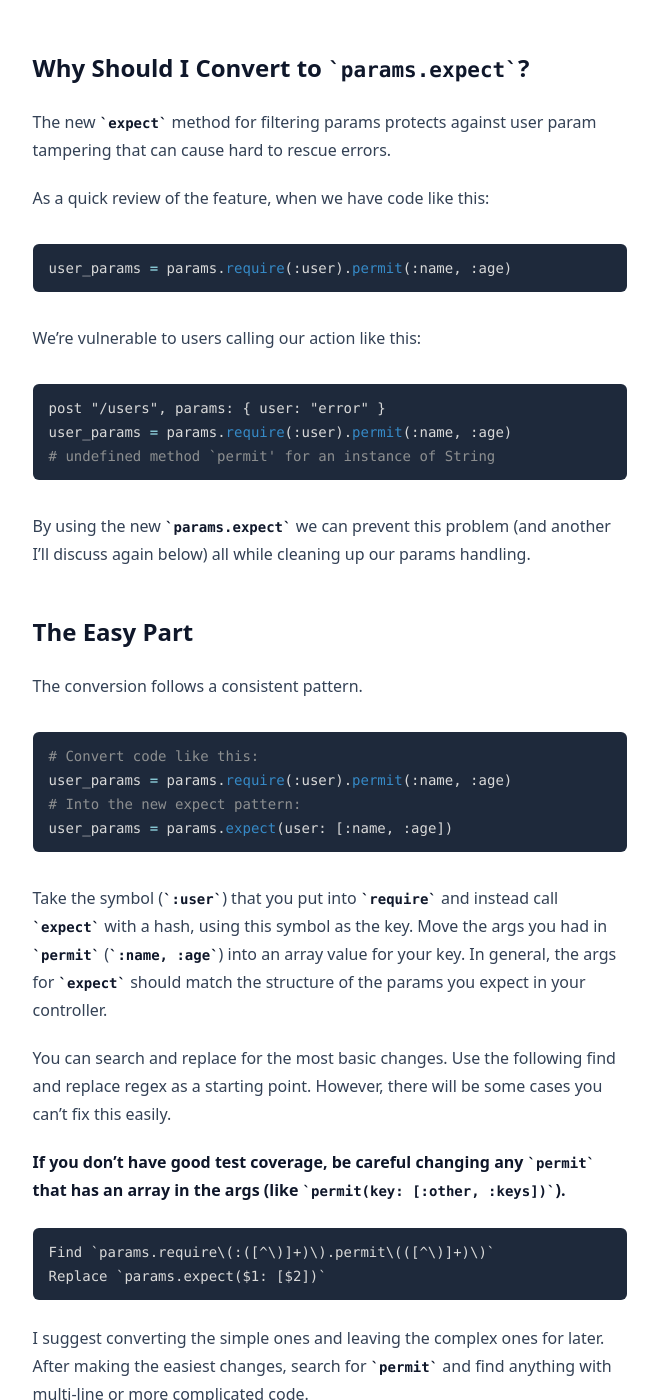
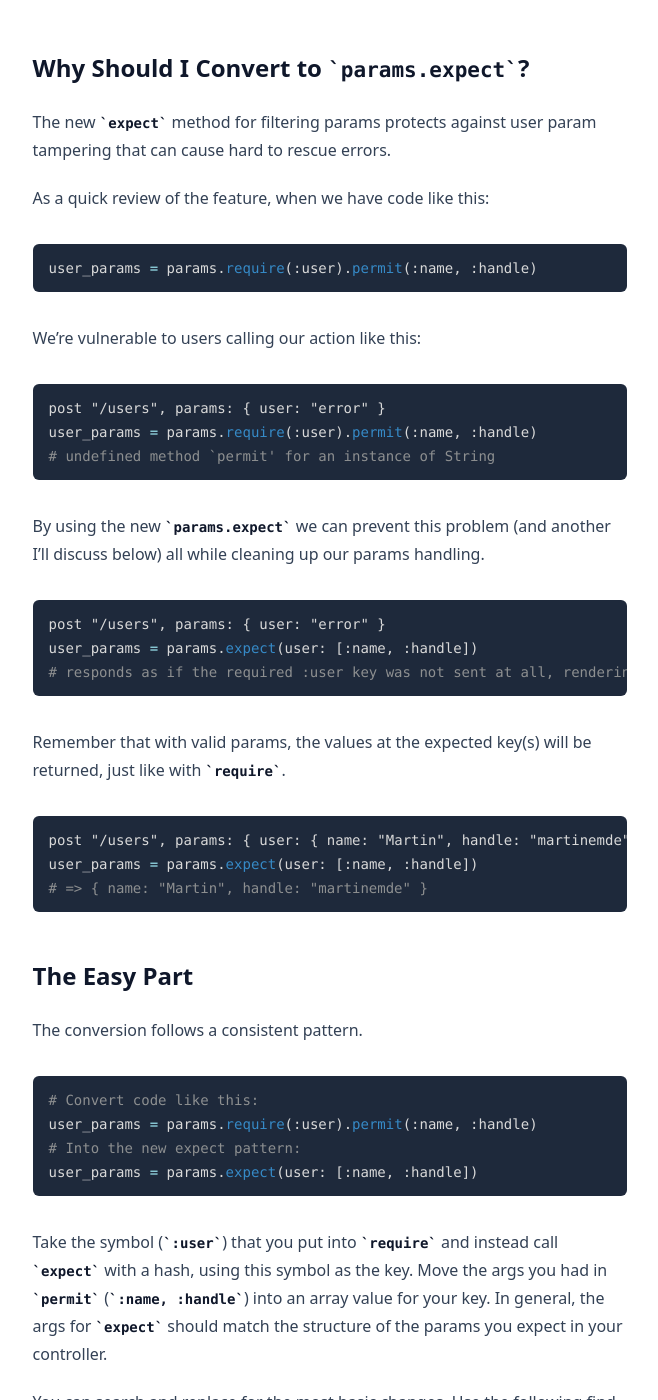
Before and after one commit to martinemde/martinemde.github.io, a Jekyll site: the page built from _posts/2024-12-21-how-to-convert-to-rails-params-expect.md, in a window 1280 px wide and 1400 px high, scrolled down 324 px. Shown: the whole window, without its empty margins (310-968 px from the left). Built offline with Jekyll 4.4.1, drawn with Linux system fonts in a browser that asks for light colours; some web fonts are replaced.

Commit message:
more cleanup and better explanation

```diff
--- a/_posts/2024-12-21-how-to-convert-to-rails-params-expect.md
+++ b/_posts/2024-12-21-how-to-convert-to-rails-params-expect.md
@@ -16,18 +16,32 @@ The new `expect` method for filtering params protects against user param tamperi
 As a quick review of the feature, when we have code like this:
 
 {% highlight ruby %}
-user_params = params.require(:user).permit(:name, :age)
+user_params = params.require(:user).permit(:name, :handle)
 {% endhighlight %}
 
 We're vulnerable to users calling our action like this:
 
 {% highlight ruby %}
 post "/users", params: { user: "error" }
-user_params = params.require(:user).permit(:name, :age)
+user_params = params.require(:user).permit(:name, :handle)
 # undefined method `permit' for an instance of String
 {% endhighlight %}
 
-By using the new `params.expect` we can prevent this problem (and another I'll discuss again below) all while cleaning up our params handling.
+By using the new `params.expect` we can prevent this problem (and another I'll discuss below) all while cleaning up our params handling.
+
+{% highlight ruby %}
+post "/users", params: { user: "error" }
+user_params = params.expect(user: [:name, :handle])
+# responds as if the required :user key was not sent at all, rendering a 400 error
+{% endhighlight %}
+
+Remember that with valid params, the values at the expected key(s) will be returned, just like with `require`.
+
+{% highlight ruby %}
+post "/users", params: { user: { name: "Martin", handle: "martinemde" }
+user_params = params.expect(user: [:name, :handle])
+# => { name: "Martin", handle: "martinemde" }
+{% endhighlight %}
 
 ## The Easy Part
 
@@ -35,13 +49,13 @@ The conversion follows a consistent pattern.
 
 {% highlight ruby %}
 # Convert code like this:
-user_params = params.require(:user).permit(:name, :age)
+user_params = params.require(:user).permit(:name, :handle)
 # Into the new expect pattern:
-user_params = params.expect(user: [:name, :age])
+user_params = params.expect(user: [:name, :handle])
 {% endhighlight %}
 
 Take the symbol (`:user`) that you put into `require` and instead call `expect` with a hash, using this symbol as the key.
-Move the args you had in `permit` (`:name, :age`) into an array value for your key.
+Move the args you had in `permit` (`:name, :handle`) into an array value for your key.
 In general, the args for `expect` should match the structure of the params you expect in your controller.
 
 You can search and replace for the most basic changes.
@@ -169,7 +183,6 @@ Usually the changes should be this simple. Find single arrays that need to becom
 If your application uses the Rails `_json` key, the conversion here always requires an explicit array.
 Rails adds this key to params when JSON is posted with an Array root instead of a Hash.
 
-
 {% highlight ruby %}
 # Before
 array_or_hash = params.require(:_json).permit(:key, :other)
```
